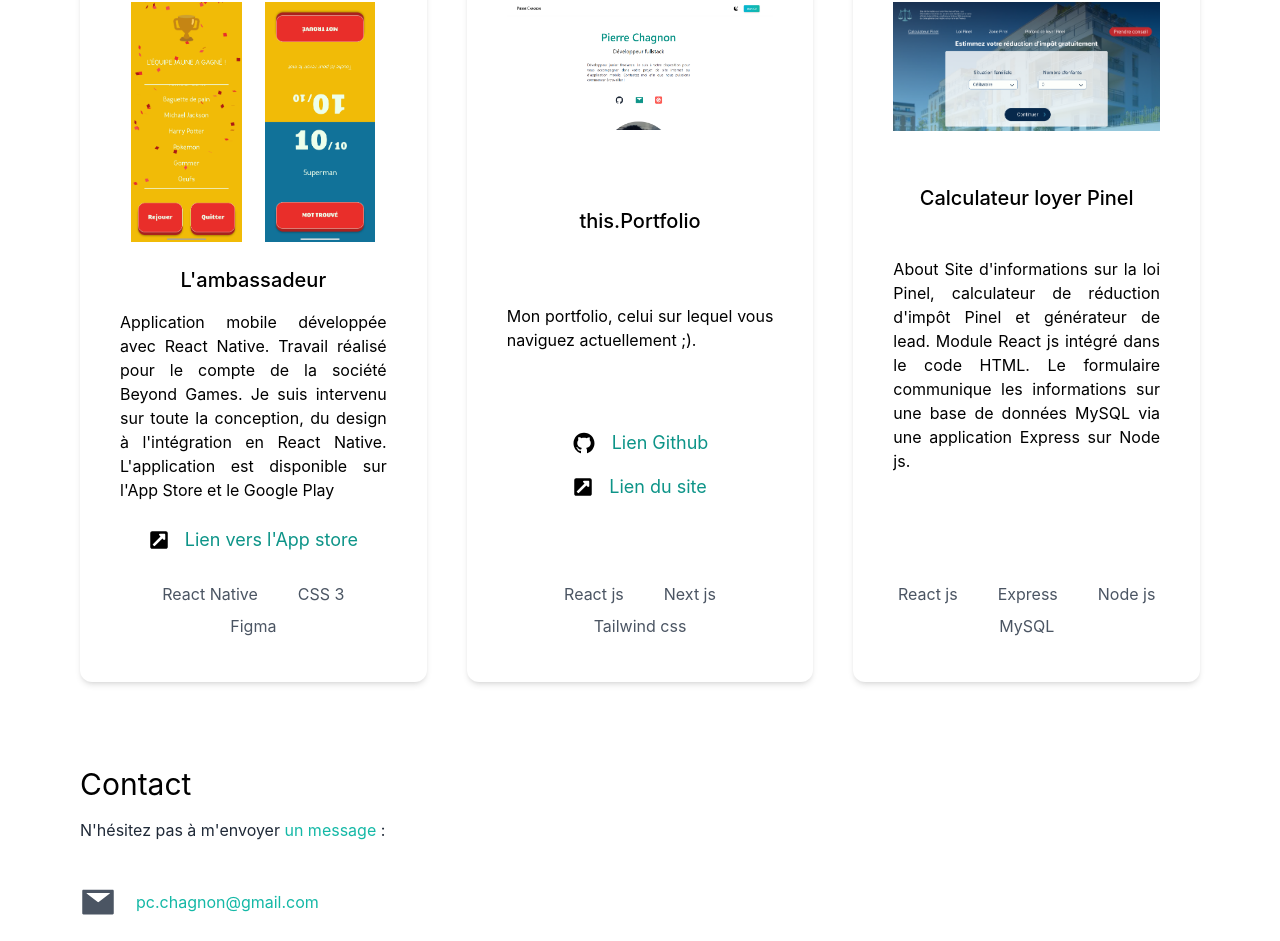
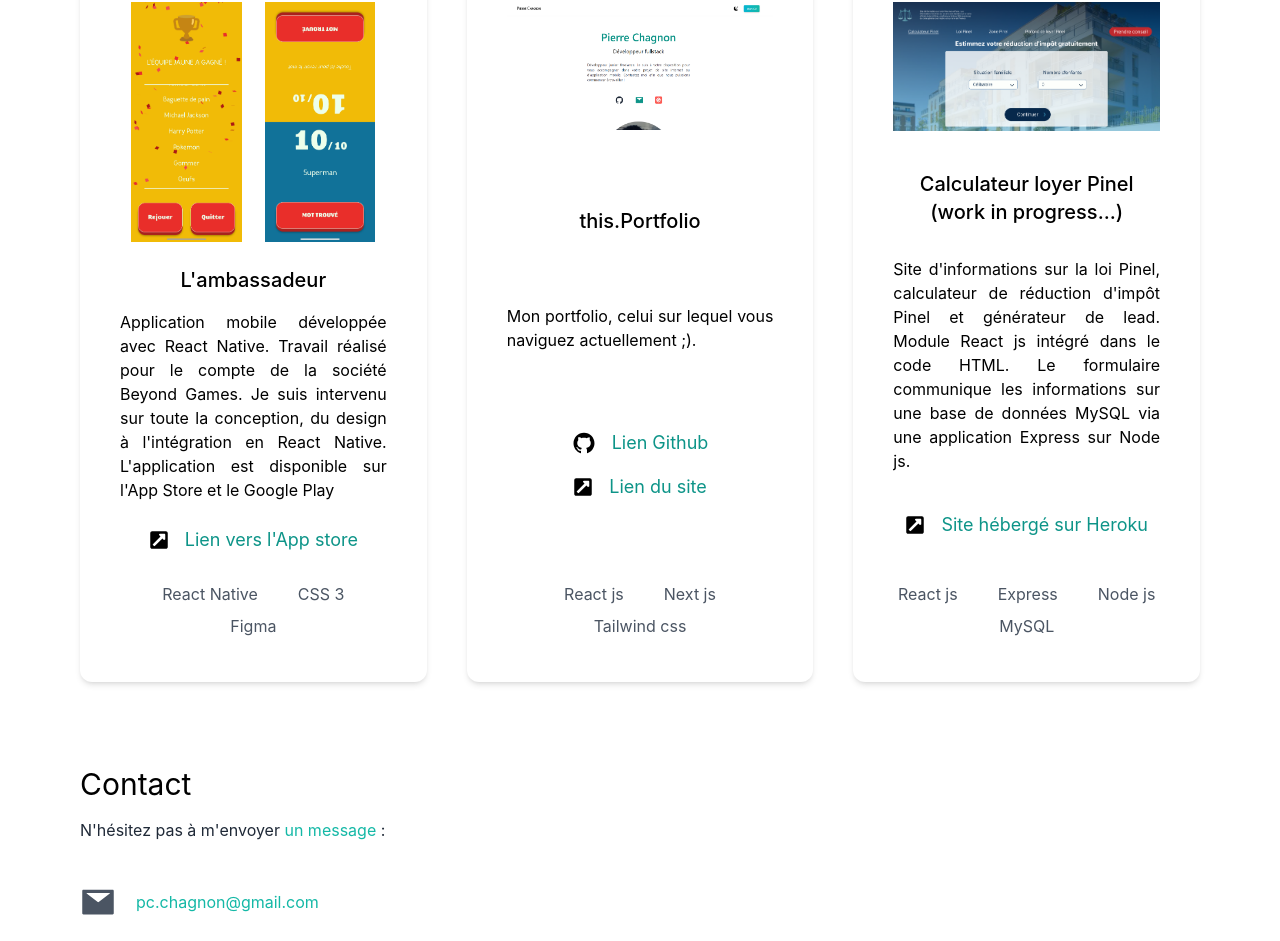
Before and after one commit to PierreChagnon/portfolio, a Next.js app: page / in a window 1280 px wide. Shown: the part 1306-2247 px from the top of the page. Built offline with nearby package versions, Linux system fonts and the light colour scheme.

Commit message:
heroku link

```diff
--- a/pages/index.js
+++ b/pages/index.js
@@ -113,12 +113,13 @@ export default function Home() {
               frameworks={['React js', 'Next js', 'Tailwind css']}
             />
             <Card
+              linkText="Site hébergé sur Heroku"
+              link="https://calculateur-loyer-pinel.herokuapp.com" //lien vers le site
               handleShowInfos={() => handleShowInfos([design4])}
               id={'card - 3'}
               previews={[design4]}
-              title="Calculateur loyer Pinel"
-              description="About
-              Site d'informations sur la loi Pinel, calculateur de réduction d'impôt Pinel et générateur de lead. Module React js intégré dans le code HTML. Le formulaire communique les informations sur une base de données MySQL via une application Express sur Node js."
+              title="Calculateur loyer Pinel (work in progress...)"
+              description="Site d'informations sur la loi Pinel, calculateur de réduction d'impôt Pinel et générateur de lead. Module React js intégré dans le code HTML. Le formulaire communique les informations sur une base de données MySQL via une application Express sur Node js."
               githubLink="#"
               frameworks={['React js', 'Express', 'Node js', 'MySQL']}
             />
```
